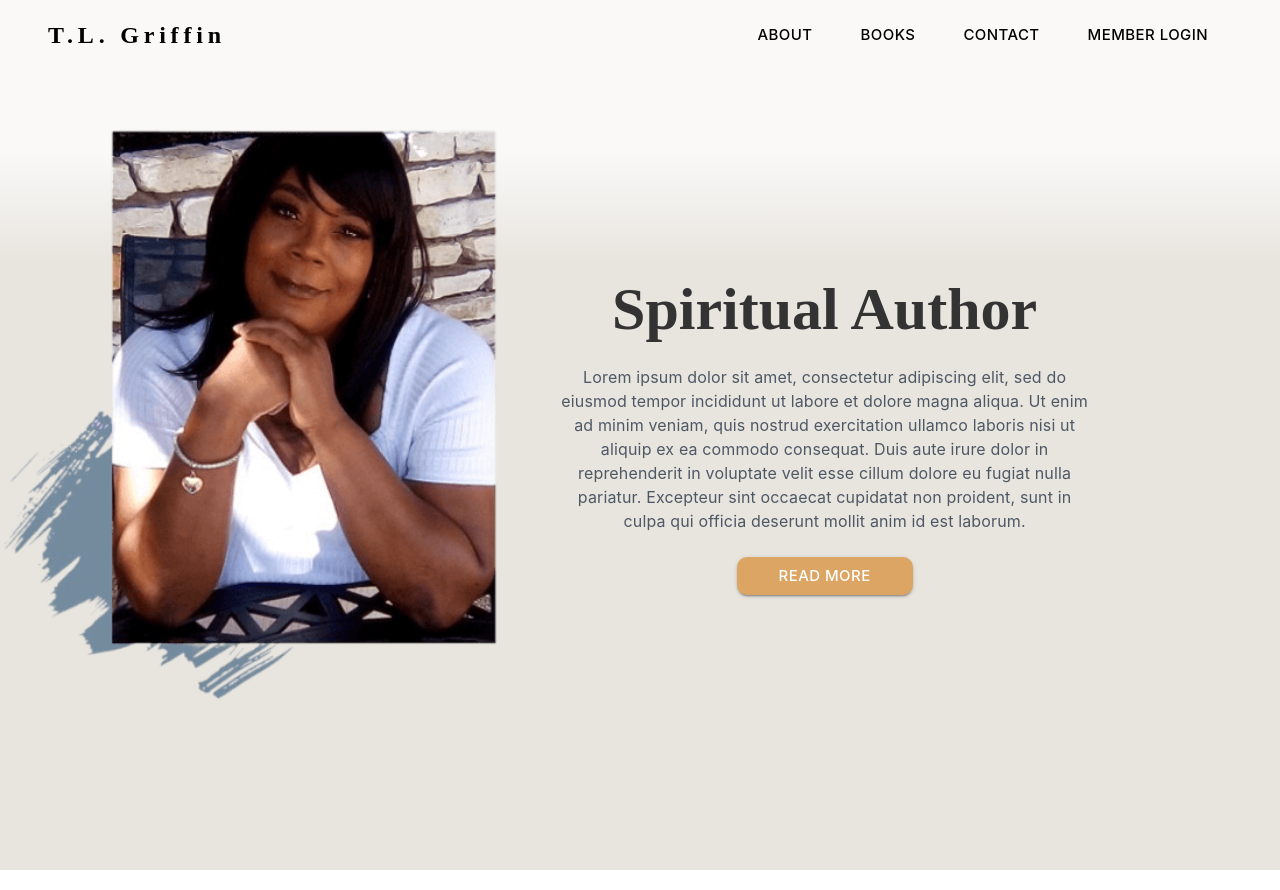
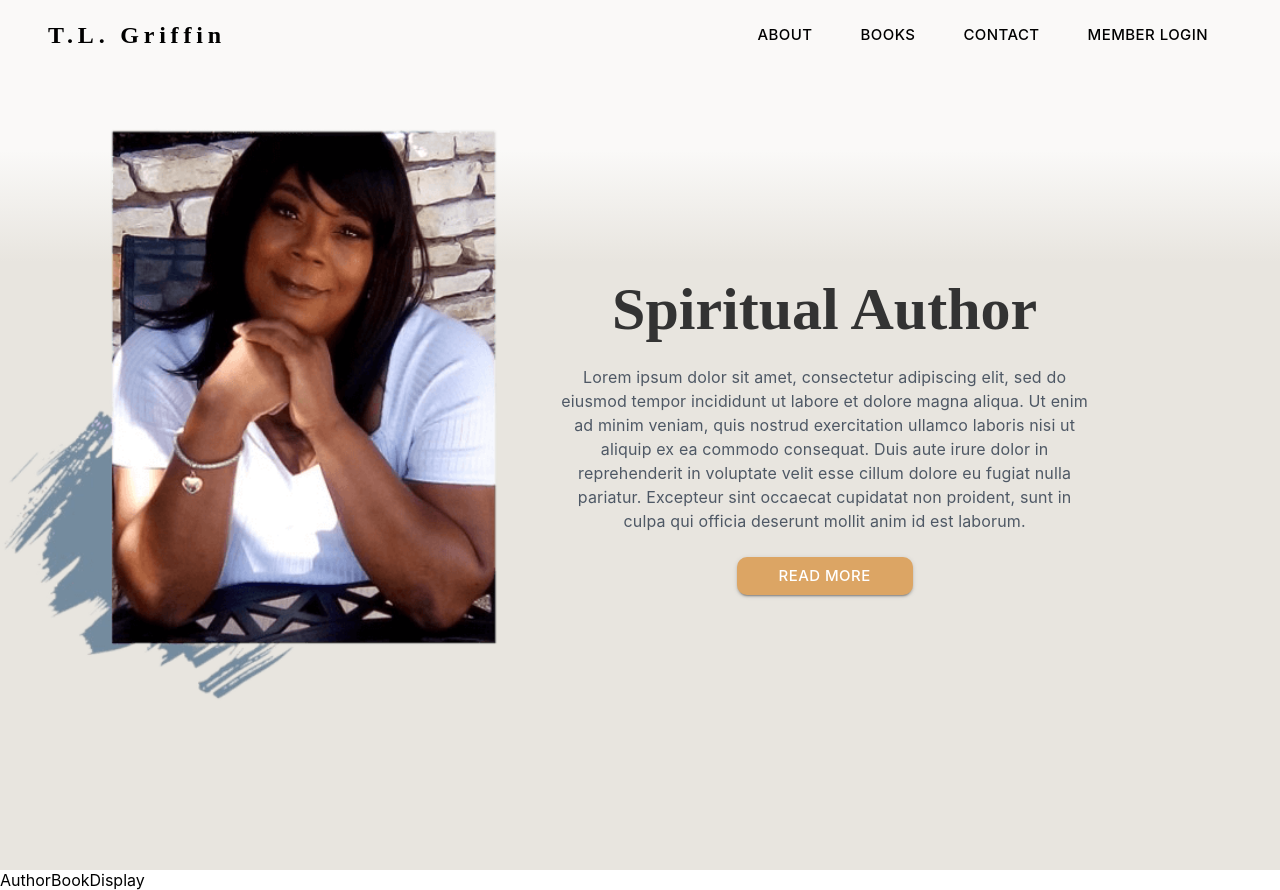
Before and after one commit to ChrisS561/TLGriffinBooks, a React (Create React App) app in the folder tisha-wesbite/: page / in a window 1280 px wide. Built offline with nearby package versions, Linux system fonts and the light colour scheme; the HTML template or start-up script is replaced by a standard one.

Commit message:
started the book display

```diff
--- a/tisha-wesbite/src/AppCoverpage.js
+++ b/tisha-wesbite/src/AppCoverpage.js
@@ -1,13 +1,14 @@
 import React from 'react';
 import Homepage from './Pages/Homepage';
 import NavBar from './Components/Navigation/NavBar';
-
+import AuthorBookDisplay from './Components/AuthorBookDisplay';
 
 export default function AppCoverpage() {
 	return (
 		<div>
 			<NavBar />
 			<Homepage />
+			<AuthorBookDisplay/>
 		</div>
 	);
 }
--- /dev/null
+++ b/tisha-wesbite/src/Components/AuthorBookDisplay.js
@@ -0,0 +1,8 @@
+import React from 'react'
+import "../index.css"
+
+export default function AuthorBookDisplay() {
+  return (
+    <div className='bookdisplay'>AuthorBookDisplay</div>
+  )
+}
--- a/tisha-wesbite/src/index.css
+++ b/tisha-wesbite/src/index.css
@@ -48,6 +48,10 @@ code {
   width: 100vw;
 }
 
+.bookdisplay{
+
+}
+
 .MuiButton-contained{
   border-radius: 10px !important;
   background-color: #DCA564 !important;
```
Also changed, not shown: tisha-wesbite/src/Pages/Homepage.js (+9 -5 lines), tisha-wesbite/src/Components/AuthorPicture.js (renamed from tisha-wesbite/src/Pages/AuthorPicture.js), tisha-wesbite/src/Images/background.jpg (deleted).
